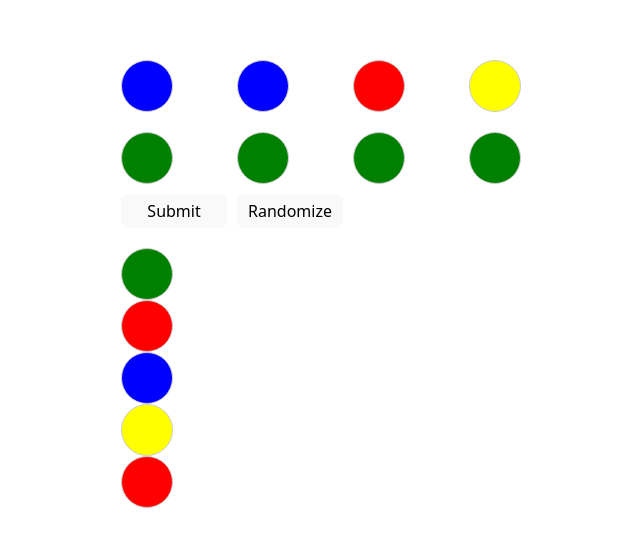
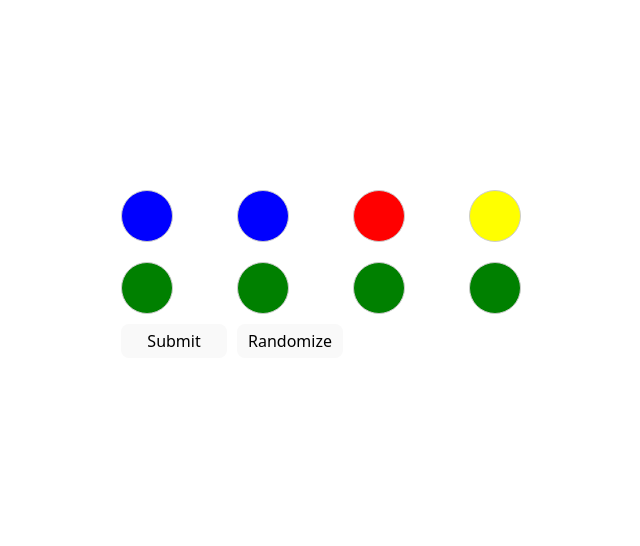
Before and after one commit to awe-hub/vue-mastermind, a Vue app: page / in a window 1280 px wide. Shown: the part 116-662 px from the top of the page, without its empty margins (292-932 px from the left). Built offline with nearby package versions, Linux system fonts and the light colour scheme.

Commit message:
remove selector

```diff
--- a/src/App.vue
+++ b/src/App.vue
@@ -1,11 +1,9 @@
 <script setup>
 import Board from './Board.vue';
-import Selector from './Selector.vue';
 </script>
 
 <template>
   <Board />
-  <Selector />
 </template>
 
 <style scoped>
```
